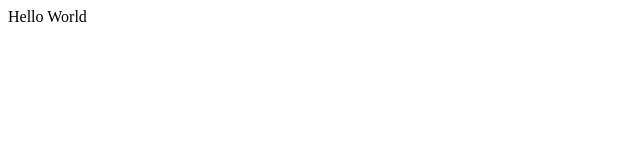
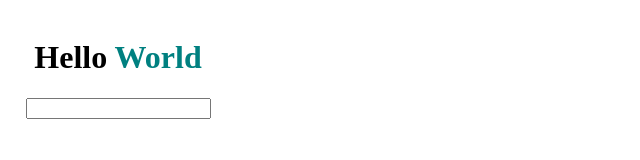
Before and after one commit to rishabh1403/chrome-extensions-tutorial, a browser extension: page hello-world/index.html in a window 1280 px wide. Shown: the whole page, without its empty margins (0-640 px from the left). Drawn offline with Linux system fonts and the light colour scheme.

Commit message:
Hello-world -> add css

```diff
--- a/hello-world/index.html
+++ b/hello-world/index.html
@@ -1,11 +1,15 @@
 <!DOCTYPE html>
 <html lang="en">
 <head>
+  <link rel="stylesheet" href="style.css">
   <meta charset="UTF-8">
   <meta name="viewport" content="width=device-width, initial-scale=1.0">
   <title>Document</title>
 </head>
 <body>
-  Hello World
+  <h1>Hello <span id="name">World</span> </h1>
+  <div class="input">
+    <input type="text" name="name" id="nameInput">
+  </div>
 </body>
 </html>
--- /dev/null
+++ b/hello-world/style.css
@@ -0,0 +1,9 @@
+body{
+  padding: 10px;
+  width: 200px;
+  text-align: center;
+}
+
+#name{
+  color: teal;
+}
```
